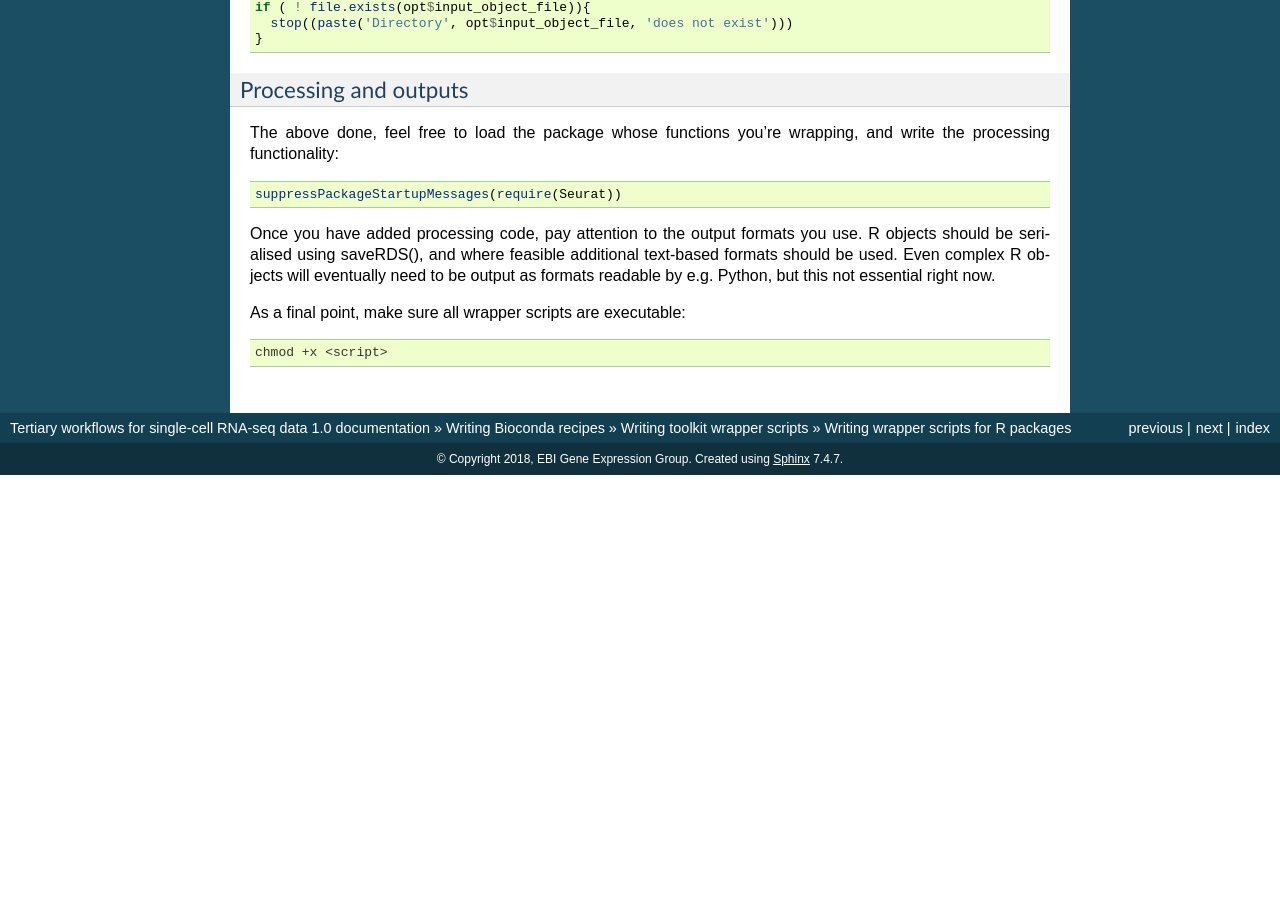
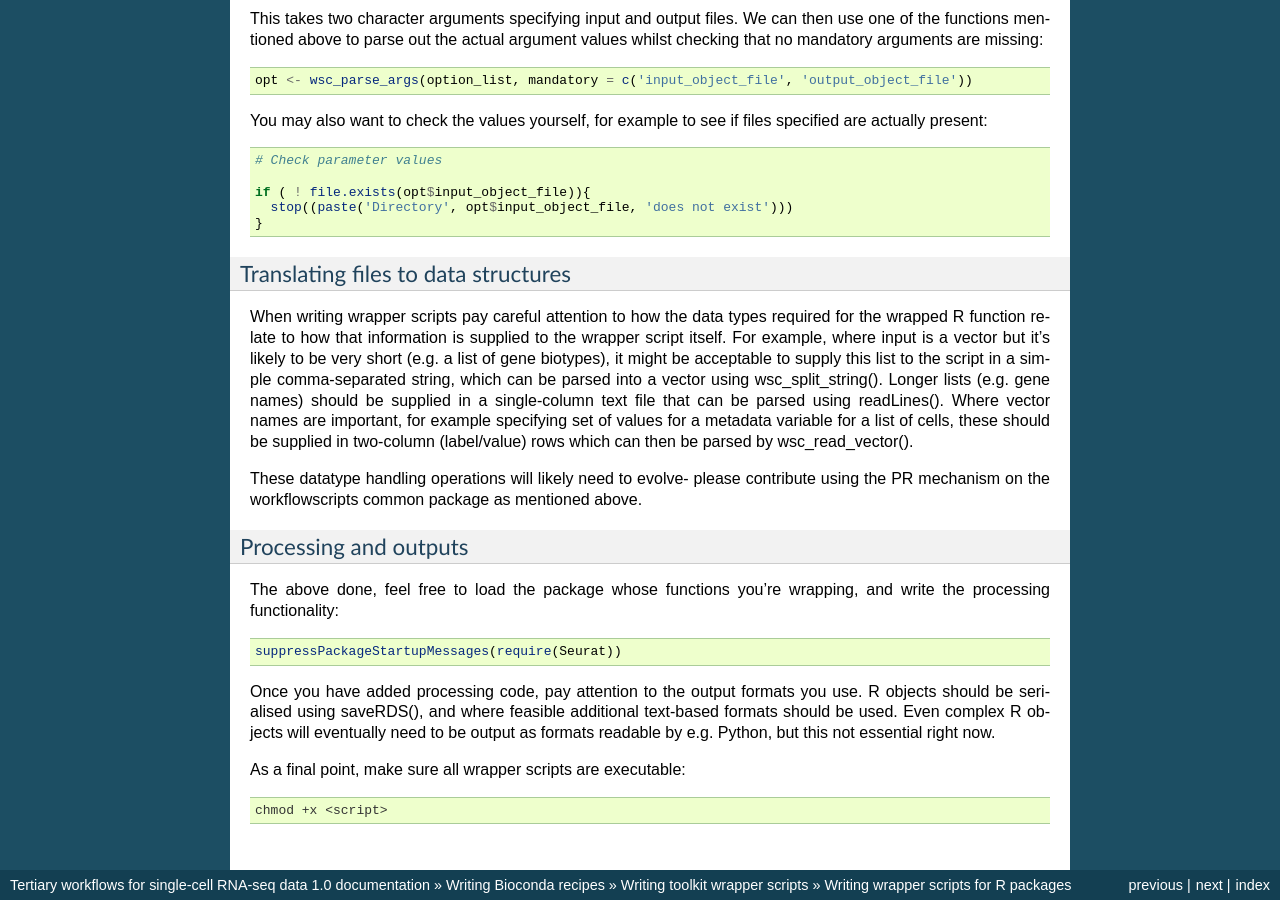
Before and after one commit to ebi-gene-expression-group/tertiary_workflows_docs, a Sphinx documentation site: the page built from docs/scripts_for_r_packages.rst, in a window 1280 px wide and 900 px high, scrolled down 1815 px. Built offline with Sphinx 7.4.7, drawn with Linux system fonts in a browser that asks for light colours; before the commit the page ends 2290 px from its top, so only the background shows below that; some of the changed text lies outside the part shown.

Commit message:
Add further detail to data parsing

```diff
--- a/docs/scripts_for_r_packages.rst
+++ b/docs/scripts_for_r_packages.rst
@@ -9,11 +9,17 @@ Prerequisites
 workflowscriptscommon R package
 ===============================
 
-This package will be provided in production via a Conda recipe. For development purposes it can be installed directly from GitHub:
+This package contains some generic functions that are used by R scripts in multiple packages. It can be installed using conda, like:
+
+.. code-block:: bash
+
+    conda install r-workflowscriptscommon
+
+If you develop further functions that might be of use across other wrapper scripts, you can propose them for addtion to this package via pull request to the develop branch of the source repository at https://github.com/ebi-gene-expression-group/workflowscriptscommon. If you need to use new functions before they are added to a release and made available via the Bioconda package, you can install the R package directly from GitHub:
 
 .. code-block:: r
 
-    devtools::install_github('https://github.com/ebi-gene-expression-group/workflowscriptscommon')
+    devtools::install_github('https://github.com/ebi-gene-expression-group/workflowscriptscommon', ref='develop')
 
 Functions
 -------------------
@@ -23,6 +29,8 @@ The workflowscriptscommon package defines some simple functions that will be of
 * wsc_parse_args() wraps the use of optparse's OptionParser() for convenience, allowing checks for mandatory arguments
 * wsc_parse_numeric() parses numeric vectors out of strings
 * wsc_split_string() parses character vectors out of strings
+* wsc_read_vector() parses a named vector from a two-column file
+* wsc_write_vector() writes a named vector to a two-column file
 
 **************************
 Define inputs and outputs
@@ -99,6 +107,13 @@ You may also want to check the values yourself, for example to see if files spec
       stop((paste('Directory', opt$input_object_file, 'does not exist')))
     }
 
+Translating files to data structures
+====================================
+
+When writing wrapper scripts pay careful attention to how the data types required for the wrapped R function relate to how that information is supplied to the wrapper script itself. For example, where input is a vector but it's likely to be very short (e.g. a list of gene biotypes), it might be acceptable to supply this list to the script in a simple comma-separated string, which can be parsed into a vector using wsc_split_string(). Longer lists (e.g. gene names) should be supplied in a single-column text file that can be parsed using readLines(). Where vector names are important, for example specifying set of values for a metadata variable for a list of cells, these should be supplied in two-column (label/value) rows which can then be parsed by wsc_read_vector().
+
+These datatype handling operations will likely need to evolve- please contribute using the PR mechanism on the workflowscripts common package as mentioned above.
+
 Processing and outputs
 ======================
 
```
